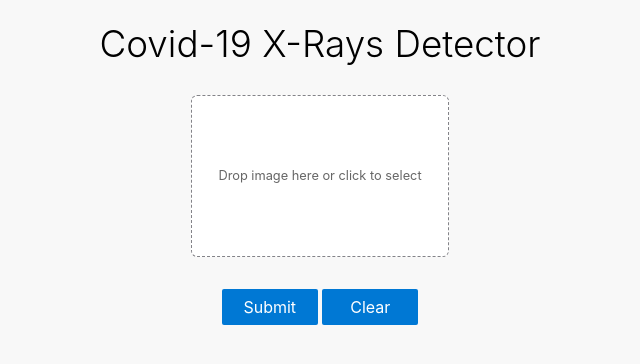
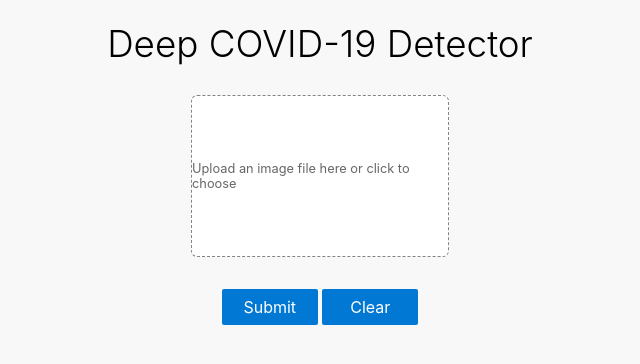
Before and after one commit to khaledbay/Detector, a Flask app: page / in a window 1280 px wide. Shown: the top 364 px of the page, without its empty margins (320-960 px from the left). Run offline with Flask 2, Linux system fonts and the light colour scheme.

Commit message:
Update index.html

```diff
--- a/templates/index.html
+++ b/templates/index.html
@@ -2,7 +2,7 @@
 
 <div class="main">
   <div class="title">
-    <h3>Covid-19 X-Rays Detector</h3>
+    <h3>Deep COVID-19 Detector</h3>
     <!-- <p>
       <small>A web app demo</small>
     </p> -->
@@ -11,7 +11,7 @@
   <div class="panel">
     <input id="file-upload" class="hidden" type="file" accept="image/x-png,image/gif,image/jpeg" />
     <label for="file-upload" id="file-drag" class="upload-box">
-      <div id="upload-caption">Drop image here or click to select</div>
+      <div id="upload-caption">Upload an image file here or click to choose</div>
       <img id="image-preview" class="hidden" />
     </label>
   </div>
```
